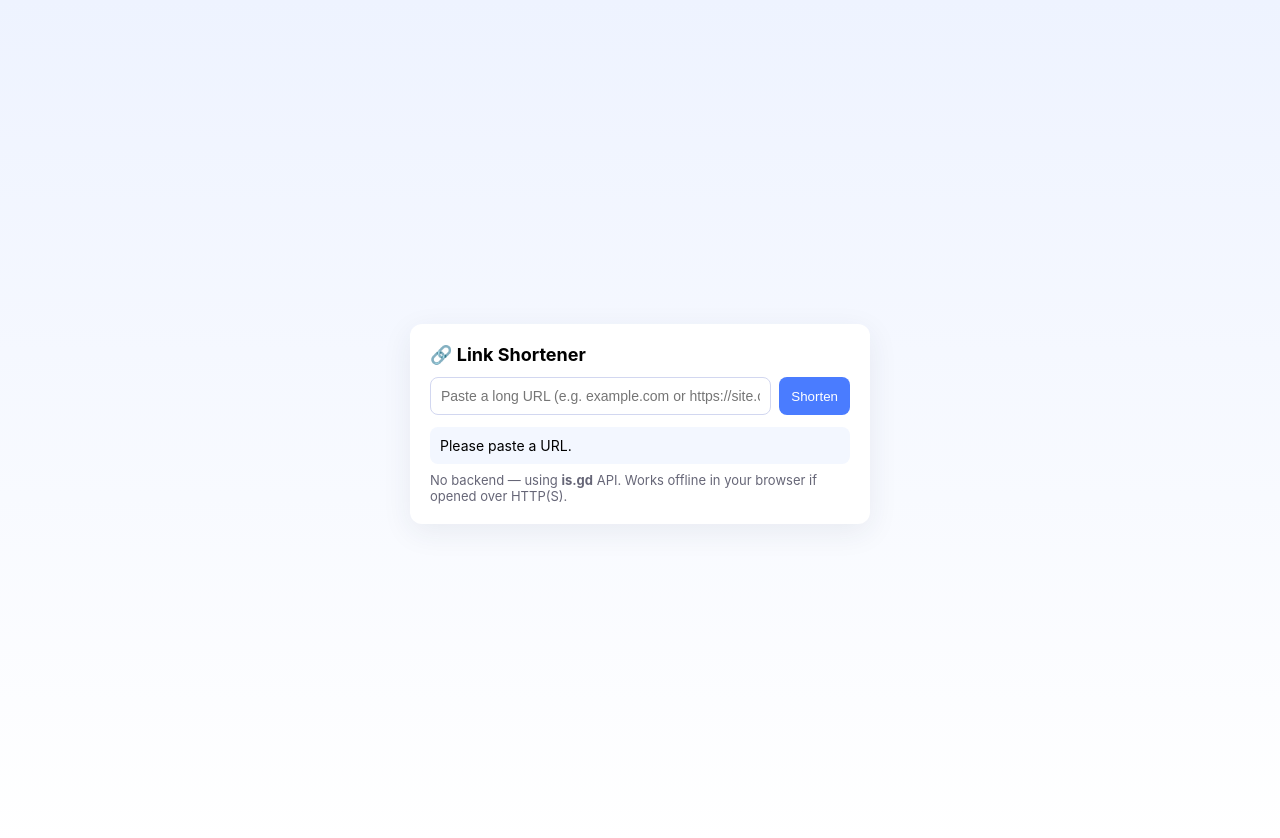
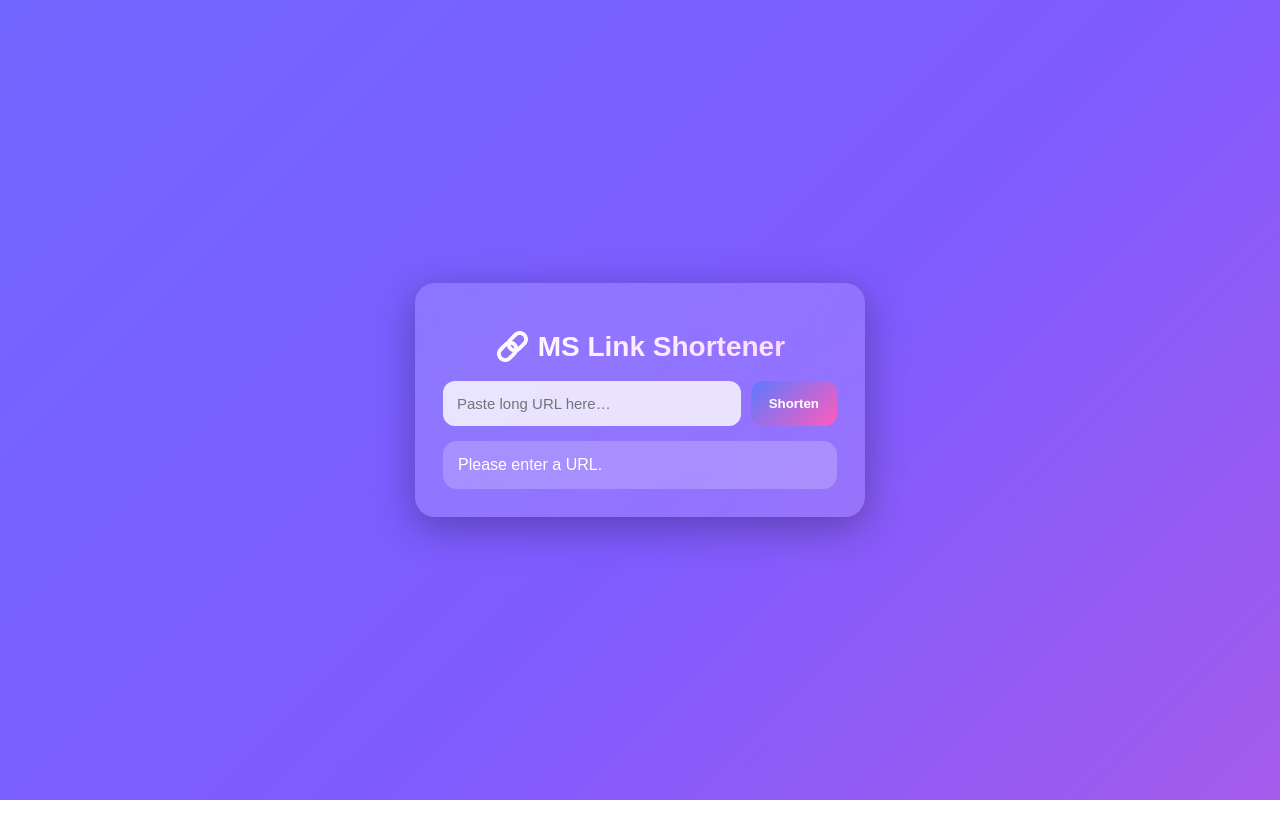
Before and after one commit to codewithms7777/mscorplink, a website: page index.html in a window 1280 px wide. Both pictures are taken after a click on the button "Shorten". After the commit the page ends 800 px from the top, so only its background shows below. Drawn offline with Linux system fonts and the light colour scheme.

Commit message:
Update index.html

```diff
--- a/index.html
+++ b/index.html
@@ -3,36 +3,158 @@
 <head>
 <meta charset="utf-8">
 <meta name="viewport" content="width=device-width,initial-scale=1">
-<title>Link Shortener — Single File</title>
+<title>MS Link Shortener</title>
+
 <style>
-  :root{--bg:#f5f7ff;--card:#fff;--accent:#4A7CFF;--muted:#667;--ok:#1aab4b;--err:#e04b4b}
-  html,body{height:100%;margin:0;font-family:Inter,system-ui,Segoe UI,Roboto,Arial;background:linear-gradient(180deg,#eef3ff,#fff);display:flex;align-items:center;justify-content:center;padding:24px}
-  .card{width:420px;background:var(--card);padding:20px;border-radius:12px;box-shadow:0 8px 30px rgba(40,50,80,0.08)}
-  h1{margin:0 0 12px;font-size:18px}
-  .row{display:flex;gap:8px}
-  input{flex:1;padding:10px;border-radius:8px;border:1px solid #d2d7f0;font-size:14px}
-  button{padding:10px 12px;border-radius:8px;border:none;background:var(--accent);color:#fff;cursor:pointer}
-  #result{margin-top:12px;padding:10px;border-radius:8px;background:#f3f7ff;font-size:14px;word-break:break-all}
-  .muted{color:var(--muted);font-size:13px;margin-top:8px}
-  .tiny{font-size:12px;color:var(--muted);margin-left:8px}
-  .flex{display:flex;align-items:center;gap:8px}
-  .status{font-weight:600}
-  .copyBtn{background:#fff;border:1px solid #d2d7f0;padding:6px 8px;border-radius:6px;cursor:pointer}
-  .error{color:var(--err)}
-  .ok{color:var(--ok)}
+    /* ---------------- GLOBAL UI ---------------- */
+    :root{
+        --accent:#5b7bff;
+        --accent2:#7f5bff;
+        --accent3:#ff5bbd;
+        --glass-bg: rgba(255,255,255,0.15);
+        --text:#fff;
+        --card-bg: rgba(255,255,255,0.2);
+    }
+
+    *{box-sizing:border-box;}
+
+    body{
+        margin:0;
+        padding:0;
+        height:100vh;
+        font-family: "Poppins", sans-serif;
+        color:var(--text);
+        display:flex;
+        align-items:center;
+        justify-content:center;
+        background:linear-gradient(135deg,#5b7bff,#7f5bff,#ff5bbd);
+        background-size:300% 300%;
+        animation:bgMove 12s ease infinite;
+    }
+
+    @keyframes bgMove{
+        0%{background-position:0% 50%;}
+        50%{background-position:100% 50%;}
+        100%{background-position:0% 50%;}
+    }
+
+    /* ---------------- CARD ---------------- */
+    .card{
+        width:95%;
+        max-width:450px;
+        background:var(--glass-bg);
+        backdrop-filter: blur(20px);
+        border-radius:20px;
+        padding:28px;
+        box-shadow:0 10px 40px rgba(0,0,0,0.3);
+        animation:fadeIn 0.9s ease;
+    }
+
+    @keyframes fadeIn{
+        from{opacity:0; transform:translateY(20px);}
+        to{opacity:1; transform:translateY(0);}
+    }
+
+    h1{
+        text-align:center;
+        font-size:28px;
+        margin-bottom:18px;
+        background: linear-gradient(to right,#fff,#ffd6ff);
+        -webkit-background-clip:text;
+        color:transparent;
+    }
+
+    /* ---------------- INPUT AREA ---------------- */
+    .row{
+        display:flex;
+        gap:10px;
+        margin-bottom:15px;
+    }
+
+    input{
+        flex:1;
+        padding:14px;
+        font-size:15px;
+        border:none;
+        border-radius:12px;
+        outline:none;
+        background:#ffffffcc;
+        color:#444;
+    }
+
+    button{
+        padding:14px 18px;
+        border:none;
+        border-radius:12px;
+        cursor:pointer;
+        background:linear-gradient(135deg,var(--accent),var(--accent3));
+        color:#fff;
+        font-weight:600;
+        transition:0.3s;
+    }
+
+    button:hover{
+        transform:scale(1.05);
+        box-shadow:0 0 12px #fff;
+    }
+
+    /* ---------------- RESULT ---------------- */
+    #result{
+        margin-top:15px;
+        background:var(--card-bg);
+        padding:15px;
+        border-radius:14px;
+        display:none;
+        animation:fadeIn 0.4s ease;
+    }
+
+    .tiny{
+        margin-top:6px;
+        font-size:13px;
+        color:#f1f1f1c9;
+    }
+
+    .flex{
+        display:flex;
+        justify-content:space-between;
+        align-items:center;
+    }
+
+    .copyBtn{
+        padding:8px 12px;
+        background:#ffffffcc;
+        color:#444;
+        border-radius:10px;
+        border:none;
+        cursor:pointer;
+        font-weight:600;
+        transition:0.3s;
+    }
+    .copyBtn:hover{transform:scale(1.08);}
+
+    .loading{
+        animation: blink 1s infinite;
+    }
+    @keyframes blink{
+        0%,100%{opacity:0.4;}
+        50%{opacity:1;}
+    }
+
 </style>
 </head>
+
 <body>
-  <div class="card" role="main">
-    <h1>🔗 Link Shortener</h1>
+<div class="card">
+
+    <h1>🔗 MS Link Shortener</h1>
 
     <div class="row">
-      <input id="inputURL" placeholder="Paste a long URL (e.g. example.com or https://site.com)" aria-label="URL input">
+        <input id="inputURL" placeholder="Paste long URL here…">
         <button id="shortenBtn">Shorten</button>
     </div>
 
-    <div id="result" hidden></div>
-    <div class="muted">No backend — using <strong>is.gd</strong> API. Works offline in your browser if opened over HTTP(S).</div>
+    <div id="result"></div>
+
 </div>
 
 <script>
@@ -40,56 +162,59 @@ const shortenBtn = document.getElementById('shortenBtn');
 const input = document.getElementById('inputURL');
 const result = document.getElementById('result');
 
-// Your Render backend URL
 const API = "https://mscorplink.onrender.com/shorten";
 
 async function shorten(){
-  const raw = input.value.trim();
+    let raw = input.value.trim();
     if(!raw){
-    result.hidden = false;
-    result.innerHTML = "Please paste a URL.";
+        show("Please enter a URL.");
         return;
     }
 
-  // Always add https:// if missing
-  let fixed = raw;
-  if(!fixed.startsWith("http")) fixed = "https://" + fixed;
+    if(!raw.startsWith("http")) raw ="https://" + raw;
 
-  result.hidden = false;
-  result.innerHTML = "Generating…";
+    show("Generating short link…", true);
 
-  const res = await fetch(API, {
-    method: "POST",
-    headers: { "Content-Type": "application/json" },
-    body: JSON.stringify({ url: fixed })
+    const res = await fetch(API,{
+        method:"POST",
+        headers:{"Content-Type":"application/json"},
+        body:JSON.stringify({url:raw})
     });
 
     const data = await res.json();
 
     if(data.error){
-    result.innerHTML = data.error;
+        show(data.error);
         return;
     }
 
     result.innerHTML = `
         <div class="flex">
-      <div style="flex:1">
-        <div class="status">Short URL</div>
-        <a id="shortLink" href="${data.short}" target="_blank">${data.short}</a>
-        <div class="tiny">Original: ${fixed}</div>
+            <div>
+                <strong>Short URL:</strong><br>
+                <a href="${data.short}" target="_blank" style="color:#fff;text-decoration:underline">${data.short}</a>
+                <div class="tiny">Original: ${raw}</div>
             </div>
+
             <button id="copyBtn" class="copyBtn">Copy</button>
         </div>
     `;
 
-  document.getElementById('copyBtn').onclick = async () => {
+    document.getElementById("copyBtn").onclick = async ()=>{
         await navigator.clipboard.writeText(data.short);
-    result.innerHTML = "Copied! ✔";
+        show("Copied ✔");
     };
 }
 
-shortenBtn.addEventListener("click", shorten);
-input.addEventListener("keydown", e => { if(e.key === "Enter") shorten(); });
+function show(msg, loading=false){
+    result.style.display="block";
+    result.innerHTML = loading
+      ? `<span class="loading">${msg}</span>`
+      : msg;
+}
+
+shortenBtn.onclick = shorten;
+input.onkeydown = e => e.key==="Enter" && shorten();
 </script>
 
 </body>
```
Lines whose indentation alone changed are shown as unchanged.
